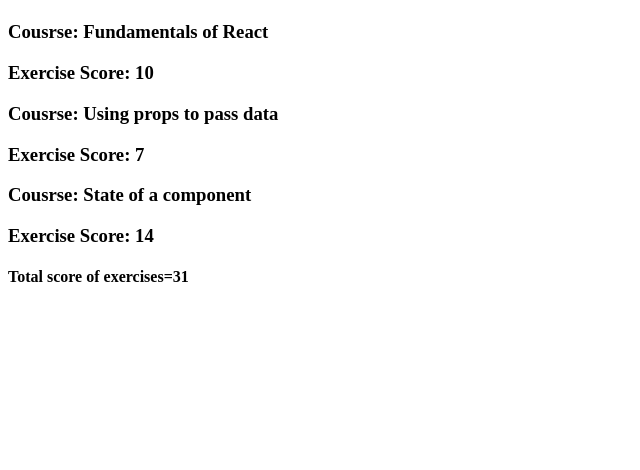
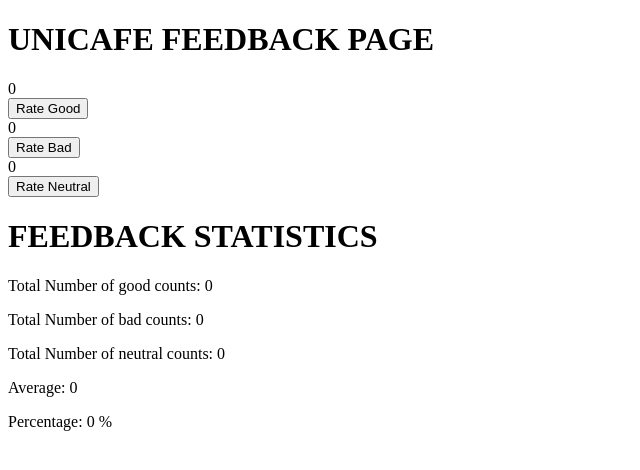
Before and after one commit to aminatfowokebalogun/fullstackopenexercises, a React (Create React App) app: page / in a window 1280 px wide. Shown: the top 470 px of the page, without its empty margins (0-640 px from the left). Built offline with nearby package versions, Linux system fonts and the light colour scheme.

Commit message:
EX1.6-1.11

```diff
--- a/src/App.js
+++ b/src/App.js
@@ -1,34 +1,34 @@
-import React from 'react';
-import Header from './Header';
-import Content from './Content';
-import Total from './Total';
+import React, {useState} from 'react';
+import Button from './Button';
+import Statistics from './Statistics';
 
 
 function App() {
-  const course = {
-    name: 'Half Stack application development',
-    parts: [
-      {
-        name: 'Fundamentals of React',
-        exercises: 10
-      },
-      {
-        name: 'Using props to pass data',
-        exercises: 7
-      },
-      {
-        name: 'State of a component',
-        exercises: 14
-      }
-    ]
-  }
+  //STATES
+  const [good, setGood] = useState(0);
+  const [neutral, setNeutral] = useState(0);
+  const [bad, setBad] = useState(0);
+
+  //functions to add
+  const handleClickGood =()=>{setGood(good + 1)}
+  const handleClickBad =()=>{setBad(bad + 1)}
+  const handleClickNeutral =()=>{setNeutral(neutral + 1)}
+
 
   return (
-     <div>
-      <Header course={course.name} />
-      <Content parts={course.parts} />
-      <Total parts={course.parts} />
+    <>
+    <h1>
+      UNICAFE FEEDBACK PAGE
+    </h1>
+
+    <div>
+      <Button handleClick={handleClickGood} value={good} text='Rate Good'/><br/>
+      <Button handleClick={handleClickBad} value={bad} text='Rate Bad'/><br/>
+      <Button handleClick={handleClickNeutral} value={neutral} text='Rate Neutral'/>
     </div>
+
+    <Statistics good={good} bad={bad} neutral={neutral}/>
+    </>
   );
 }
 
--- /dev/null
+++ b/src/Button.jsx
@@ -0,0 +1,15 @@
+import React from 'react';
+
+const Button =({value, text,handleClick})=>{
+    return(
+        <>
+        {value}
+        <br/>
+        <button onClick={handleClick}>
+            {text}
+        </button>
+        </>
+    )
+}
+
+export default Button;
--- a/src/Content.jsx
+++ /dev/null
@@ -1,15 +0,0 @@
-import React from "react";
-import Part from "./Part";
-
-const Content =(props)=>{
-    return(
-        <>
-            <Part name={props.parts[0].name} exercise={props.parts[0].exercises}/>
-            <Part name={props.parts[1].name} exercise={props.parts[1].exercises}/>
-            <Part name={props.parts[2].name} exercise={props.parts[2].exercises}/>
-
-        </>
-    )
-}
-
-export default Content;
--- a/src/Header.jsx
+++ /dev/null
@@ -1,13 +0,0 @@
-import React from "react";
-
-const Header =(props)=>{
-    return(
-        <>
-            <h1>
-                {props.coursename}
-            </h1>
-        </>
-    )
-}
-
-export default Header;
--- a/src/Part.jsx
+++ /dev/null
@@ -1,12 +0,0 @@
-import React from "react";
-
-const Part =(props)=>{
-    return(
-        <>
-        <h3>Cousrse: {props.name}</h3>
-        <h3>Exercise Score: {props.exercise}</h3>
-        </>
-    )
-}
-
-export default Part;
--- /dev/null
+++ b/src/Statistics.jsx
@@ -0,0 +1,26 @@
+import React, {useState} from "react";
+import StatisticsLine from "./StatisticsLine";
+
+const Statistics =({good, bad, neutral})=>{
+    //variables for the arithmetic
+    const average = good +  bad + neutral /3
+    const percentage = good + bad + neutral / 100
+    return(
+        <>
+            <h1>
+                FEEDBACK STATISTICS
+            </h1>
+            <div>
+                    <StatisticsLine value={good} text='Total Number of good counts'/>
+                    <StatisticsLine value={bad} text='Total Number of bad counts' />
+                    <StatisticsLine value={neutral} text='Total Number of neutral counts'/>
+            </div>
+            <p> Average: {average}</p>
+            <p> Percentage: {percentage} %</p>
+
+
+        </>
+    )
+}
+
+export default Statistics;
--- /dev/null
+++ b/src/StatisticsLine.jsx
@@ -0,0 +1,14 @@
+import React from "react";
+
+const StatisticsLine =({value,text})=>{
+    return(
+        <>
+        <p>
+            {text}: {value}
+        </p>
+
+        </>
+    )
+}
+
+export default StatisticsLine;
--- a/src/Total.jsx
+++ /dev/null
@@ -1,14 +0,0 @@
-import React from "react";
-
-const Total =(props)=>{
-    return(
-        <>
-            <h4>
-                Total score of exercises=
-                {props.parts[0].exercises + props.parts[1].exercises +props.parts[2].exercises }
-            </h4>
-        </>
-    )
-}
-
-export default Total;
```
